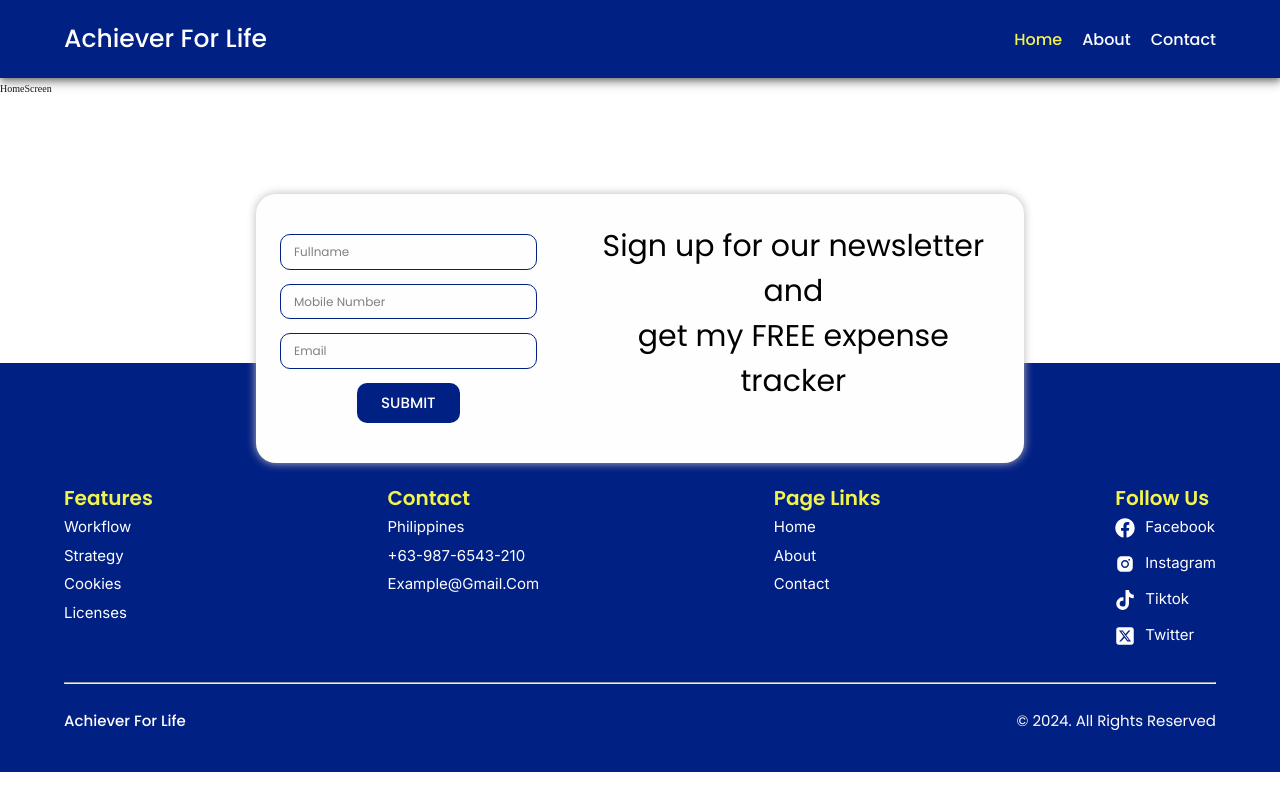
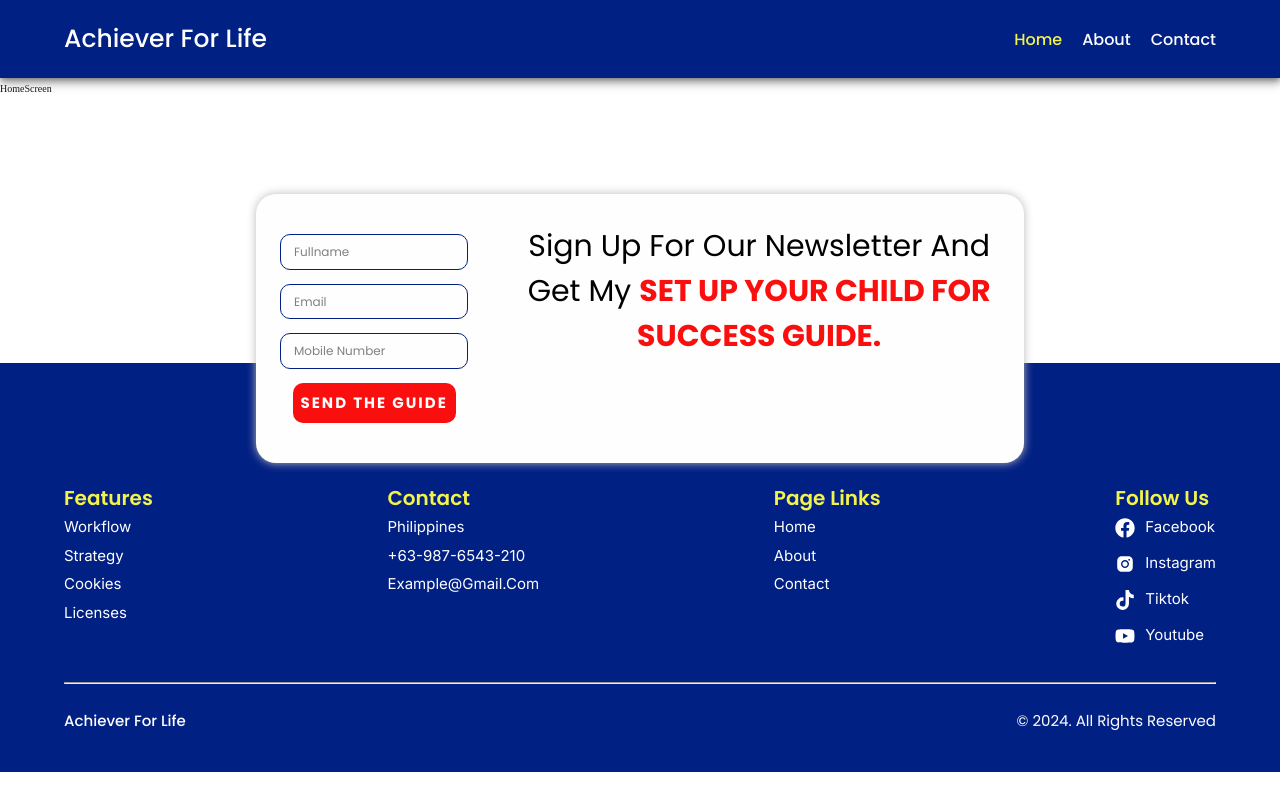
Before and after one commit to IanPrinceD/School, a React (Vite) app: page / in a window 1280 px wide. Built offline with nearby package versions, Linux system fonts and the light colour scheme.

Commit message:
update footer form

```diff
--- a/src/components/Footer/data.js
+++ b/src/components/Footer/data.js
@@ -1,7 +1,7 @@
 import React from 'react';
 import { AiFillInstagram } from 'react-icons/ai';
 import { FaFacebook, FaTiktok } from 'react-icons/fa';
-import { FaSquareXTwitter } from 'react-icons/fa6';
+import { FaYoutube } from 'react-icons/fa';
 
 const createIconElement = (IconComponent, options) => {
   return React.createElement(IconComponent, {
@@ -71,9 +71,9 @@ export const socmed = [
       },
       {
         id: 4,
-        text: 'twitter',
+        text: 'Youtube',
         link: 'https://twitter.com/',
-        icon: createIconElement(FaSquareXTwitter),
+        icon: createIconElement(FaYoutube),
       },
     ],
   },
--- a/src/components/FooterForm/FooterSide/FooterSide.element.js
+++ b/src/components/FooterForm/FooterSide/FooterSide.element.js
@@ -1,6 +1,18 @@
 import styled from '@emotion/styled';
-import { Typography } from '@mui/material';
+import { Stack, Typography } from '@mui/material';
 
-export const TextContainer = styled(Typography)(({ theme }) => ({
+export const TextContainer = styled(Typography)(() => ({
   fontSize: '3rem',
 }));
+
+export const TextCTA = styled('span')(() => ({
+  color: '#FA0F0E',
+  textTransform: 'uppercase',
+  fontWeight: '700',
+}));
+
+export const SideText = styled(Stack)(() => ({
+  flexGrow: 1,
+  textAlign: 'center',
+  textTransform: 'capitalize',
+}));
--- a/src/components/FooterForm/FooterSide/index.jsx
+++ b/src/components/FooterForm/FooterSide/index.jsx
@@ -1,16 +1,16 @@
-import { Stack } from '@mui/material';
-import { TextContainer } from './FooterSide.element';
+import { SideText, TextCTA, TextContainer } from './FooterSide.element';
 
 const FooterSide = () => {
   return (
-    <Stack sx={{ flexGrow: 1, textAlign: 'center' }}>
+    <SideText>
+      <TextContainer>sign up for our newsletter and</TextContainer>
       <TextContainer>
-        Sign up for our newsletter and
+        get my {''}
+        <TextCTA>
+          set up your child for success guide.
+        </TextCTA>
       </TextContainer>
-      <TextContainer>
-        get my FREE expense tracker
-      </TextContainer>
-    </Stack>
+    </SideText>
   );
 };
 export default FooterSide;
--- a/src/components/FooterForm/Form/index.jsx
+++ b/src/components/FooterForm/Form/index.jsx
@@ -6,7 +6,7 @@ import { TextFieldStyled } from './FooterForm.element';
 const Form = () => {
   const { register, handleSubmit } = useForm();
   return (
-    <Stack sx={{flexGrow: 1}}>
+    <Stack sx={{flexGrow: 2}}>
       <TextFieldStyled
         size="small"
         label="fullname"
@@ -18,6 +18,17 @@ const Form = () => {
           required: true,
         })}
       />
+        <TextFieldStyled
+          size="small"
+          label="email"
+          inputProps={{ style: { fontSize: '1.3rem' } }}
+          InputLabelProps={{ style: { fontSize: '1.2rem' } }}
+          type="email"
+          margin="dense"
+          {...register('email', {
+            required: true,
+          })}
+        />
       <TextFieldStyled
         size="small"
         label="mobile number"
@@ -27,18 +38,7 @@ const Form = () => {
         margin="dense"
         {...register('mobile number')}
       />
-      <TextFieldStyled
-        size="small"
-        label="email"
-        inputProps={{ style: { fontSize: '1.3rem' } }}
-        InputLabelProps={{ style: { fontSize: '1.2rem' } }}
-        type="email"
-        margin="dense"
-        {...register('email', {
-          required: true,
-        })}
-      />
-      <Button type="submit" height="4rem" margin="1rem auto" text="submit" />
+      <Button type="submit" height="4rem" width='' margin="1rem auto" text="send the guide" />
     </Stack>
   );
 };
--- a/src/shared/Button/Button.element.js
+++ b/src/shared/Button/Button.element.js
@@ -7,7 +7,7 @@ export const SubButton = styled(Button)(
     width = '40%',
     height = '100%',
     textcolor = '#FEFEFE',
-    backgroundcolor = '#002084',
+    backgroundcolor = '#FA0F0E',
     borderradius = '1rem',
     margin = '.5rem',
   }) => ({
@@ -15,6 +15,8 @@ export const SubButton = styled(Button)(
     width,
     margin: margin,
     fontSize: '1.5rem',
+    fontWeight: '700',
+    letterSpacing: '.2rem',
     color: textcolor,
     background: backgroundcolor,
     borderRadius: borderradius,
```
